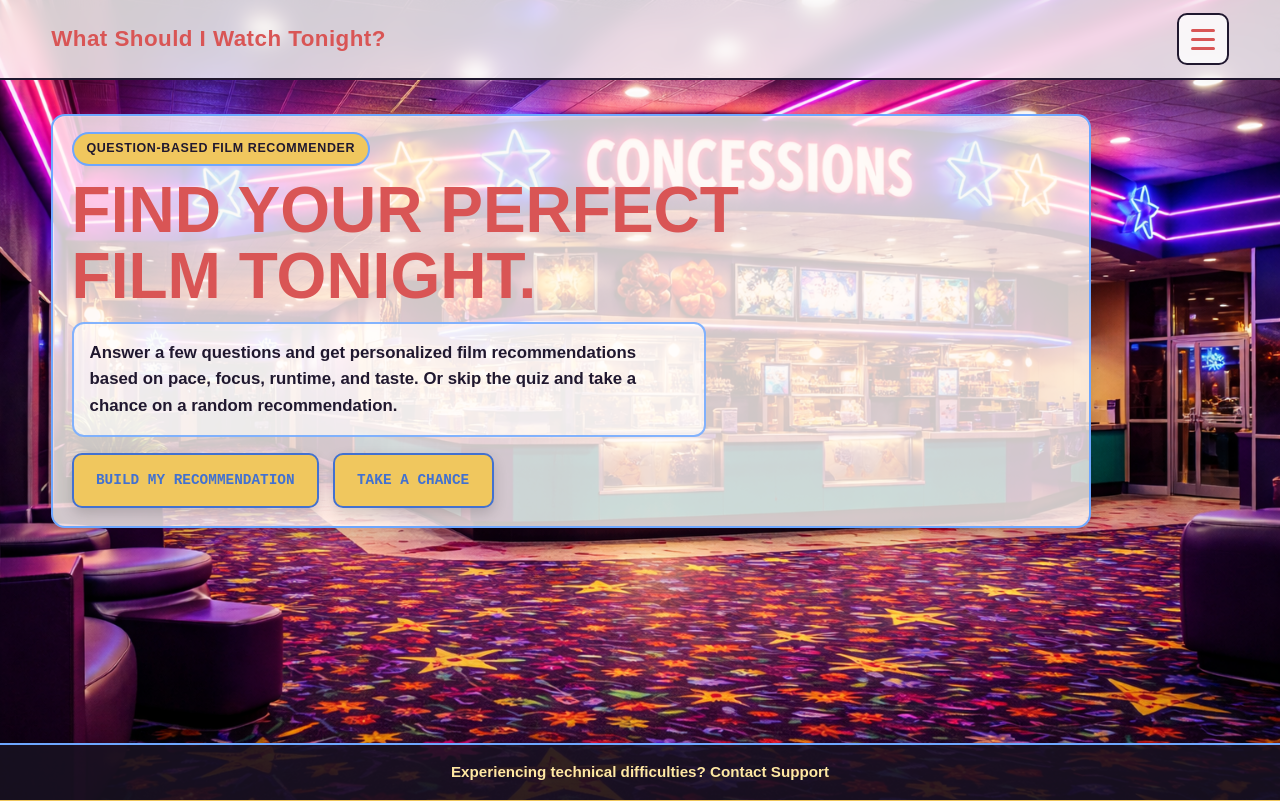
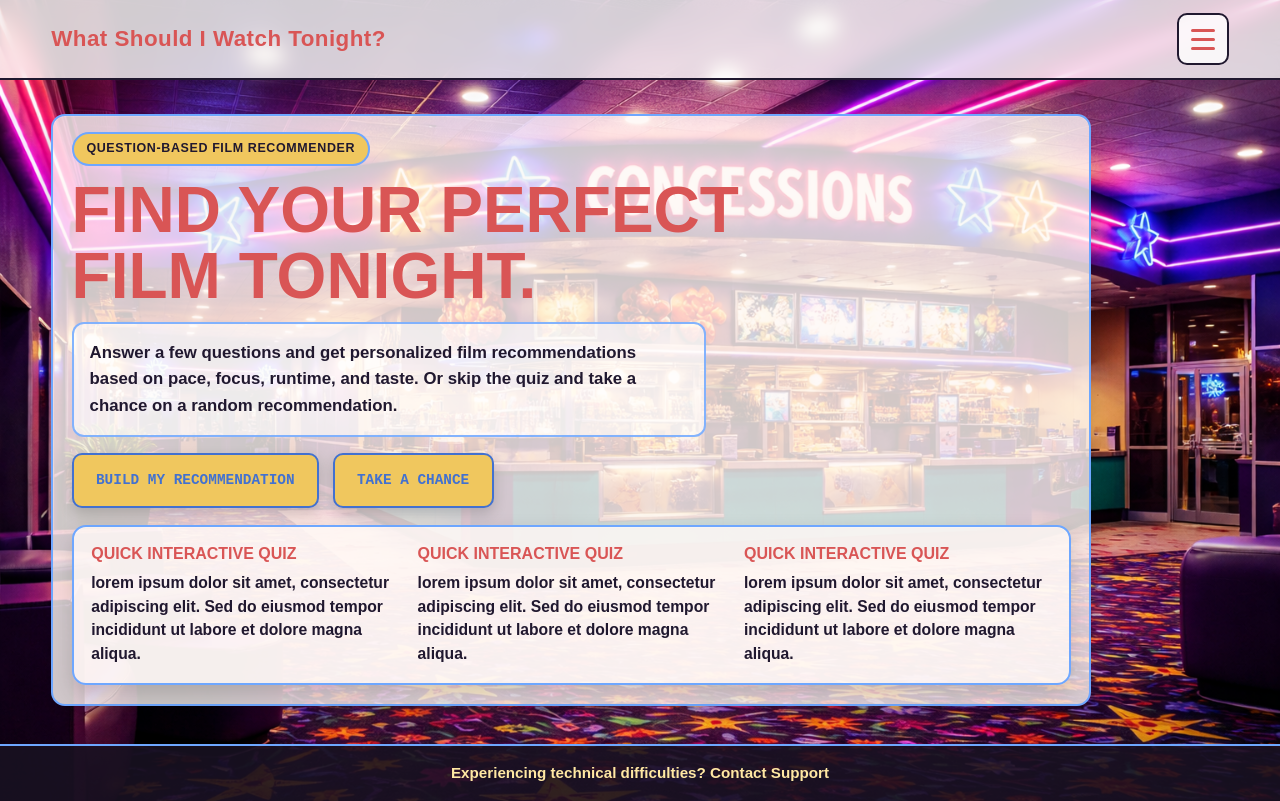
Before and after one commit to ScriptusDigital/Python_Assignment, a Flask app: page / in a window 1280 px wide. Run offline with Flask 3, Linux system fonts and the light colour scheme.

Commit message:
feat: Adding explainer elements on index

```diff
--- a/static/css/style.css
+++ b/static/css/style.css
@@ -246,3 +246,41 @@ text-transform: uppercase;
 .panel-hero {
     padding: 1rem 1.15rem 1.15rem;
 }
+
+/*-----------GRIDS-----------*/
+.feature-wrap {
+padding: 1rem;
+ margin-top: 1.1rem;
+}
+
+.feature-card {
+   padding: 0.1rem;
+}
+
+.feature-grid {
+    display: grid;
+    gap: 1rem;
+    grid-template-columns: repeat(3, minmax(0, 1fr));
+}
+
+.feature-card h2 {
+text-transform: uppercase;
+font-family: sans-serif;
+    font-size: 1rem;
+    color: #d95555;
+    margin-bottom: 0.5rem;
+    line-height: 1.15;
+}
+
+.feature-card p {
+    font-size: 0.98rem;
+    line-height: 1.5;
+}
+
+/*-----------RESPONSIVE-----------*/
+@media (max-width: 900px) {
+    .feature-grid,
+    .results-layout {
+        grid-template-columns: 1fr;;
+    }
+}
--- a/templates/index.html
+++ b/templates/index.html
@@ -15,9 +15,26 @@
                 <a href="{{ url_for('random') }}" class="btn ">Take a Chance</a>
             </div>
 
+<div class="panel feature-wrap">
+    <div class="feature-grid">
+        <article class="feature-card">
+<h2>Quick Interactive Quiz</h2>
+<p>lorem ipsum dolor sit amet, consectetur adipiscing elit. Sed do eiusmod tempor incididunt ut labore et dolore magna aliqua.</p>
+        </article>
 
+             <article class="feature-card">
+<h2>Quick Interactive Quiz</h2>
+<p>lorem ipsum dolor sit amet, consectetur adipiscing elit. Sed do eiusmod tempor incididunt ut labore et dolore magna aliqua.</p>
+        </article>
 
+             <article class="feature-card">
+<h2>Quick Interactive Quiz</h2>
+<p>lorem ipsum dolor sit amet, consectetur adipiscing elit. Sed do eiusmod tempor incididunt ut labore et dolore magna aliqua.</p>
+        </article>
+
+          </div>
+       </div>
     </div>
 </div>
-
+</section>
     {% endblock %}
```
